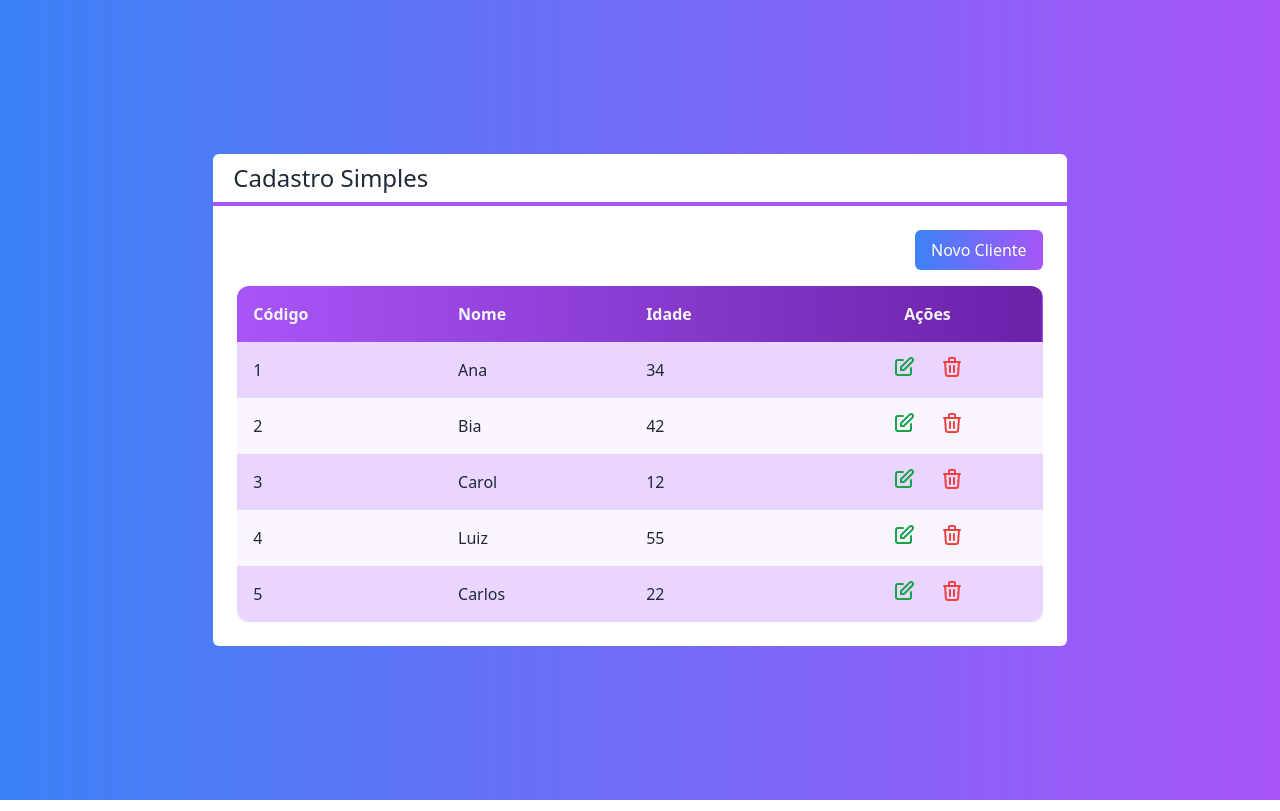
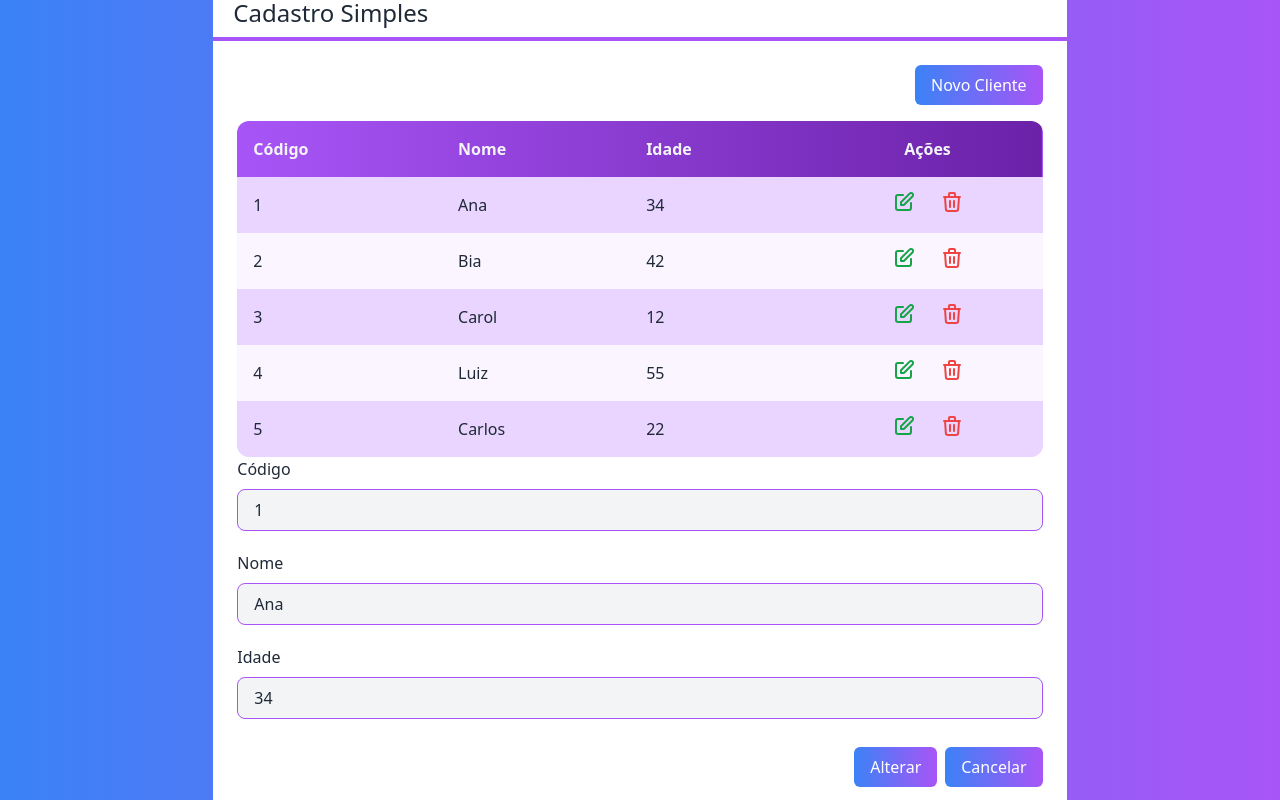
Before and after one commit to edcnogueira/crud-next, a Next.js app: page / in a window 1280 px wide. Built offline with nearby package versions, Linux system fonts and the light colour scheme.

Commit message:
feat: cria formulário de adição de pessoas

```diff
--- /dev/null
+++ b/src/components/Entrada.tsx
@@ -0,0 +1,29 @@
+interface EntradaProps{
+    tipo?: "text" | "number"
+    texto: string
+    valor: any
+    somenteLeitura?: boolean
+    className?: string
+    valorMudou?: (valor: any) => void
+
+}
+
+export default function Entrada(props: EntradaProps){
+    return (
+        <div className={`flex flex-col ${props.className}`}>
+            <label className="mb-2">{props.texto}</label>
+            <input
+                type={props.tipo ?? "text"}
+                value={props.valor}
+                readOnly={props.somenteLeitura}
+                onChange={e => props.valorMudou?.(e.target.value)}
+                className={`
+                    border border-purple-500 rounded-lg
+                    focus:outline-none bg-gray-100
+                    px-4 py-2
+                    ${props.somenteLeitura ? "" : "focus:bg-white"}
+                `}
+            />
+        </div>
+    )
+}
--- /dev/null
+++ b/src/components/Formulario.tsx
@@ -0,0 +1,27 @@
+import { useState } from "react";
+import Cliente from "../core/Client"
+import Botao from "./Botao";
+import Entrada from "./Entrada";
+
+interface FormularioProps{
+    cliente: Cliente
+}
+
+export default function Formulario(props: FormularioProps){
+    const id = props.cliente?.id ?? null
+    const [nome, setNome] = useState(props.cliente?.nome ?? "")
+    const [idade, setIdade] = useState(props.cliente?.idade ?? "")
+    return(
+        <div>
+            {id ? (
+                <Entrada somenteLeitura texto="Código" valor={id} className="mb-5"/>
+            ) : false}
+            <Entrada texto="Nome" valor={nome} valorMudou={setNome} className="mb-5" />
+            <Entrada texto="Idade" tipo="number" valor={idade} valorMudou={setIdade} />
+            <div className="flex justify-end mt-7">
+                <Botao cor="blue" className="mr-2">{id ? "Alterar" : "Salvar"}</Botao>
+                <Botao cor="gray">Cancelar</Botao>
+            </div>
+        </div>
+    )
+}
--- a/src/pages/index.tsx
+++ b/src/pages/index.tsx
@@ -1,5 +1,6 @@
 import type { NextPage } from 'next'
 import Botao from '../components/Botao'
+import Formulario from '../components/Formulario'
 import Layout from '../components/Layout'
 import Tabela from '../components/Tabela'
 import Cliente from '../core/Client'
@@ -33,9 +34,10 @@
     >
       <Layout titulo="Cadastro Simples">
         <div className="flex justify-end">
-          <Botao cor="blue" className="mb-4">Novo Cliente</Botao>
+          <Botao cor="green" className="mb-4">Novo Cliente</Botao>
         </div>
         <Tabela clientes={clientes} clienteSelecionado={clienteSelecionado} clienteExcluido={clienteExcluido}></Tabela>
+        <Formulario cliente={clientes[0]}></Formulario>
       </Layout>
     </div>
   )
```
